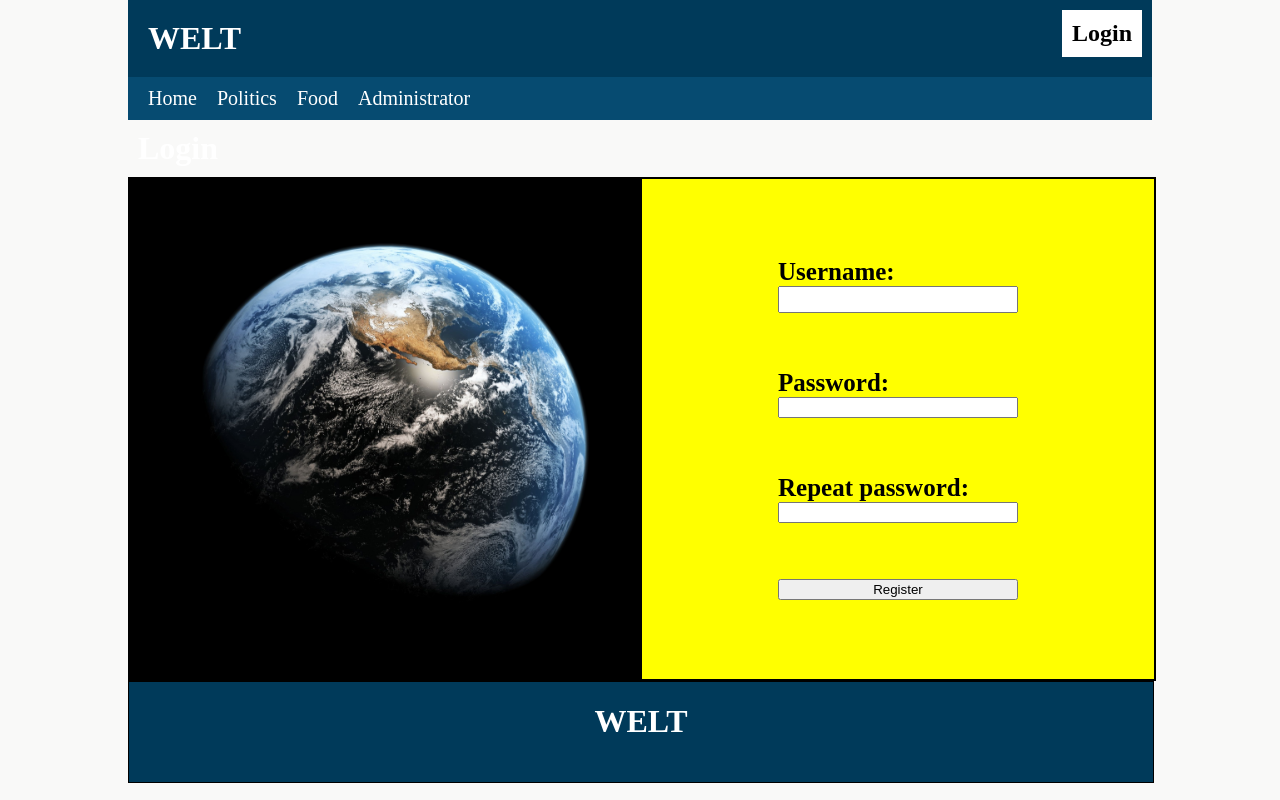
After one commit to artrix5/simple-cms, a PHP site: page /register.php in a window 1280 px wide. The commit adds this page. Run offline with PHP 8.4, Linux system fonts and the light colour scheme.

Commit message:
Added login, register page

```diff
--- a/connect.php
+++ b/connect.php
@@ -4,8 +4,7 @@ $username = "root";
 $password = "";
 $db = "Welt";
 // Create connection
-$dbc = mysqli_connect($serverName, $username, $password, $db) or die('Error
-connecting to MySQL server.' . mysqli_error());
+$dbc = mysqli_connect($serverName, $username, $password, $db) or die('Error connecting to MySQL server.'); //.mysqli_error());
 mysqli_set_charset($dbc, "utf8");
 // Check connection
 if ($dbc) {
--- /dev/null
+++ b/register.php
@@ -0,0 +1,105 @@
+<!DOCTYPE html>
+
+<html>
+
+<head>
+    <meta charset="UTF-8">
+    <title>WELT</title>
+    <meta name="description" content="PWA Project">
+    <meta name="author" content="Adrian Lokner Lađević">
+    <meta name="keywords" content="HTML, CSS, PHP">
+    <meta name="viewport" content="width=device-width, initial-scale=1">
+    <link rel="stylesheet" href="style.css">
+</head>
+
+<body>
+
+    <header>
+
+        <div class="title-container">
+            <h1>WELT</h1>
+            <h2 class="align-right"><a href="login.php">Login</a></h2>
+        </div>
+        <nav>
+            <ul>
+                <li><a href="index.php">Home</a></li>
+                <li><a href="category.php?category=politics">Politics</a></li>
+                <li><a href="category.php?category=food">Food</a></li>
+                <li><a href="login.php">Administrator</a></li>
+            </ul>
+        </nav>
+
+    </header>
+
+
+    <h1>Login</h1>
+
+    <section class="section_login">
+
+        <div class="container-left">
+            <img class="image-login" src="earth.jpg" alt="Image">
+        </div>
+
+
+        <div class="container-right">
+            <form method="POST">
+                <label for="username">Username:</label>
+                <input type="text" name="username" id="username" required><br><br>
+
+                <label for="password">Password:</label>
+                <input type="password" name="password" id="password" required><br><br>
+
+                <label for="passwordCheck">Repeat password:</label>
+                <input type="password" name="passwordCheck" id="passwordCheck" required><br><br>
+
+                <input type="submit" name="submit" value="Register">
+            </form>
+        </div>
+
+    </section>
+
+
+    <?php
+
+    $servername = "localhost:3306";
+    $user = "root";
+    $pass = "";
+    $db = "welt";
+
+    $dbc = mysqli_connect($servername, $user, $pass, $db) or die("Error" . mysqli_connect_error());
+
+    if ($dbc) {
+        if (isset($_POST["submit"])) {
+
+            $username = $_POST["username"];
+            $password = $_POST["password"];
+            $passwordCheck = $_POST["passwordCheck"];
+            $hashPassword = password_hash($password, CRYPT_BLOWFISH);
+            $query = "SELECT username FROM users WHERE username = '$username';";
+            $result = mysqli_query($dbc, $query) or die("Error");
+
+            if (mysqli_num_rows($result) >= 1)
+                echo "Username already exists!";
+            else if ($password != $passwordCheck) {
+                echo "Passwords do not match!";
+            } else {
+                $insertQuery = "INSERT INTO users (username, password, level) VALUES ('$username','$hashPassword', 0);";
+                $result = mysqli_query($dbc, $insertQuery) or die("Error");
+
+                if ($result === true)
+                    echo "Registration successful!";
+            }
+        }
+    }
+    mysqli_close($dbc);
+    ?>
+
+    <footer>
+
+        <h1>WELT</h1>
+
+    </footer>
+
+</body>
+
+</html>
--- a/style.css
+++ b/style.css
@@ -1,10 +1,102 @@
+/* Dropdown Button */
+/* Dropdown Button */
+.dropbtn {
+    background-color: #04AA6D;
+    color: white;
+    padding: 16px;
+    font-size: 16px;
+    border: none;
+}
+
+/* The container <div> - needed to position the dropdown content */
+.dropdown {
+    position: relative;
+    display: inline-block;
+}
+
+/* Dropdown Content (Hidden by Default) */
+.dropdown-content {
+    display: none;
+    position: absolute;
+    background-color: #f1f1f1;
+    min-width: 160px;
+    box-shadow: 0px 8px 16px 0px rgba(0, 0, 0, 0.2);
+    z-index: 1;
+}
+
+/* Links inside the dropdown */
+.dropdown-content a {
+    color: black;
+    padding: 12px 16px;
+    text-decoration: none;
+    display: block;
+}
+
+/* Change color of dropdown links on hover */
+.dropdown-content a:hover {
+    background-color: #ddd;
+}
+
+/* Show the dropdown menu on hover */
+.dropdown:hover .dropdown-content {
+    display: block;
+}
+
+/* Change the background color of the dropdown button when the dropdown content is shown */
+.dropdown:hover .dropbtn {
+    background-color: #3e8e41;
+}
+
+.right {
+    text-align: right;
+    float: right;
+}
+
+.section_login {
+    display: flex;
+    flex-direction: row;
+    width: 100%;
+}
+
+.image-login {
+    width: 100%;
+    height: 100%;
+    object-fit: cover;
+}
+
+.container-left {
+    width: 50%;
+    position: relative;
+    background-color: red;
+}
+
+.container-right {
+    width: 50%;
+    display: flex;
+    background-color: yellow;
+    justify-content: center;
+    align-items: center;
+}
+
+.button-register {
+    position: absolute;
+    z-index: 2;
+    bottom: 0px;
+    color: white;
+    font-weight: bold;
+    font-size: 20px;
+    left: 500px;
+}
+
+
+
 body {
     margin: 0 auto;
     padding: 0;
     width: 80%;
     display: flex;
+    justify-content: center;
     flex-direction: column;
-    justify-content: center;
     background-color: rgb(249, 249, 248);
 }
 
@@ -13,6 +105,20 @@ header {
     background-color: rgb(0, 58, 90);
     align-items: flex-start;
 }
+
+.title-container {
+    display: flex;
+    justify-content: space-between;
+    align-items: flex-start;
+    padding: 10px;
+    color: white;
+}
+
+.align-right {
+    margin-left: auto;
+}
+
+
 
 nav {
     background-color: rgb(6, 75, 113);
@@ -121,6 +227,7 @@ h2 {
     margin: 0px 0px 0px 0px;
 }
 
+
 .test {
     width: 100%;
     height: 1000px;
@@ -132,6 +239,8 @@ h2 {
     box-sizing: border-box;
     background-color: white;
 }
+
+
 
 @media (max-width: 800px) {
     section {
```
Also changed, not shown: administrator.php (+8 -7 lines), article.php (+4 -5 lines), category.php (added, +88 -0 lines), index.php (+6 -6 lines), insert.html (deleted, +0 -81 lines), insert.php (added, +167 -0 lines), login.php (added, +97 -0 lines), Earth.jpg (added).
